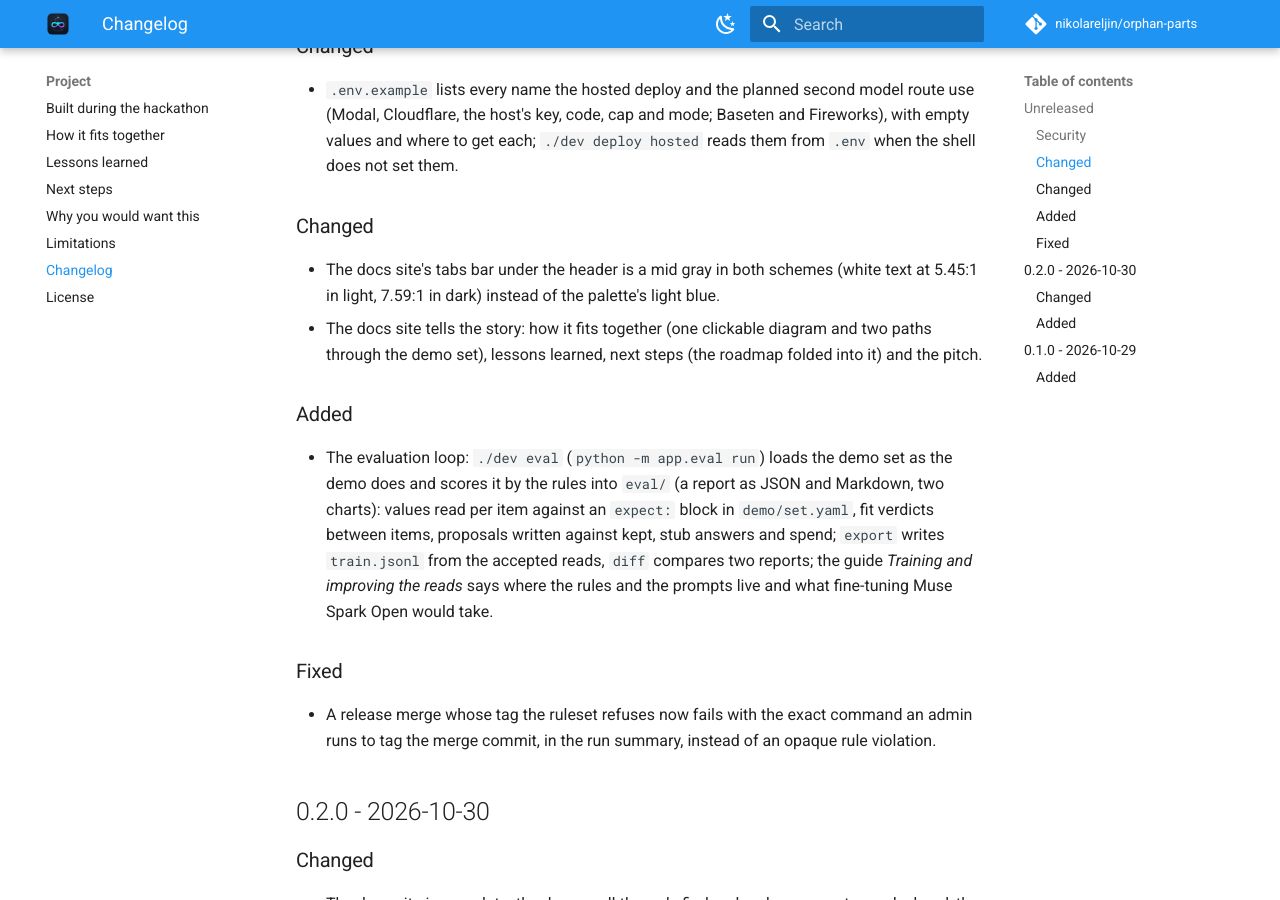
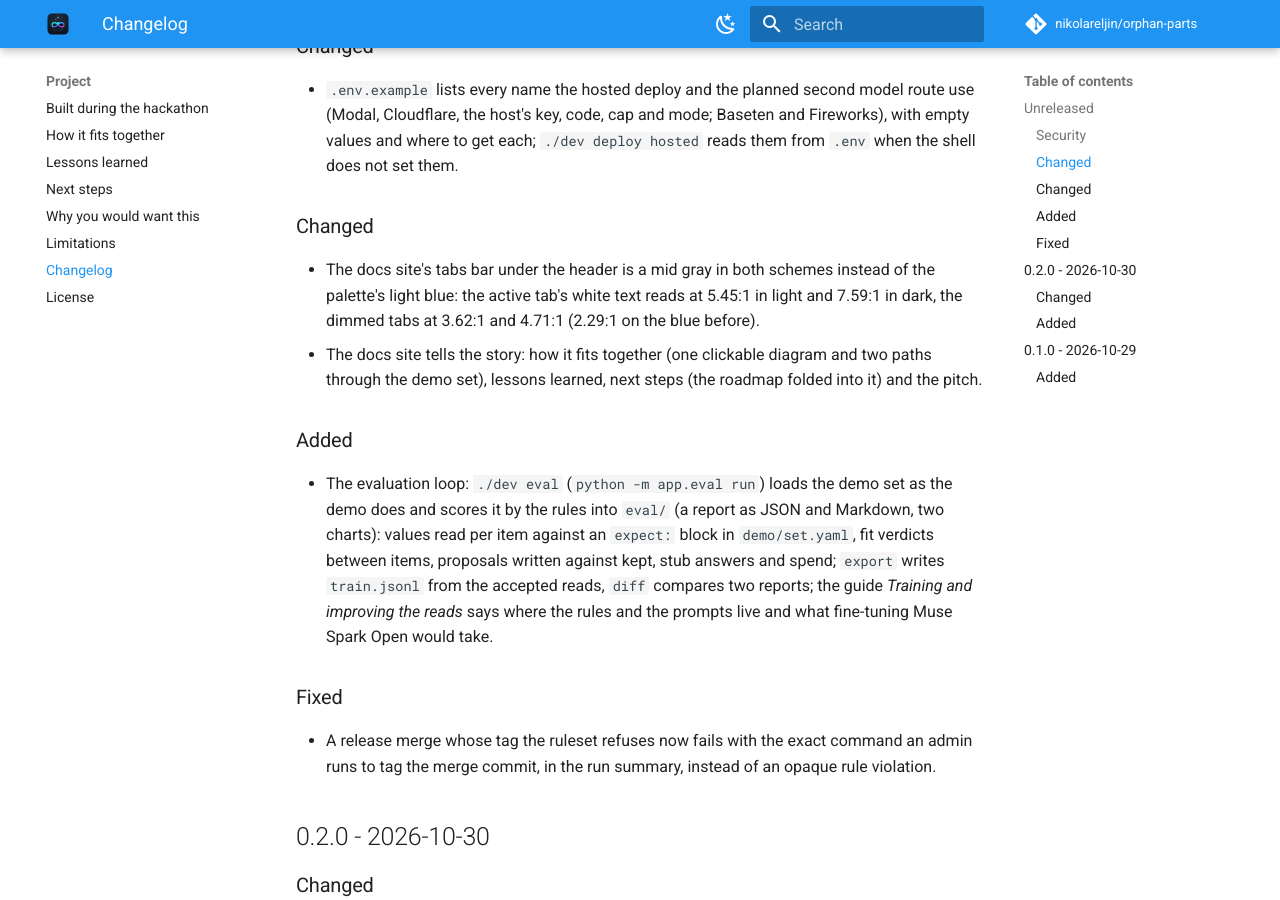
Before and after one commit to nikolareljin/orphan-parts, an MkDocs documentation site: the page built from docs/project/changelog.md, in a window 1280 px wide and 900 px high, scrolled down 494 px. Built offline with MkDocs 1.6.1 and Material for MkDocs 9.7.7, drawn with Linux system fonts in a browser that asks for light colours; comment, search, counter and statistics services are not loaded.

Commit message:
docs: state the tab contrast for dimmed and active labels

```diff
--- a/CHANGELOG.md
+++ b/CHANGELOG.md
@@ -11,7 +11,7 @@
 - `.env.example` lists every name the hosted deploy and the planned second model route use (Modal, Cloudflare, the host's key, code, cap and mode; Baseten and Fireworks), with empty values and where to get each; `./dev deploy hosted` reads them from `.env` when the shell does not set them.
 
 ### Changed
-- The docs site's tabs bar under the header is a mid gray in both schemes (white text at 5.45:1 in light, 7.59:1 in dark) instead of the palette's light blue.
+- The docs site's tabs bar under the header is a mid gray in both schemes instead of the palette's light blue: the active tab's white text reads at 5.45:1 in light and 7.59:1 in dark, the dimmed tabs at 3.62:1 and 4.71:1 (2.29:1 on the blue before).
 - The docs site tells the story: how it fits together (one clickable diagram and two paths through the demo set), lessons learned, next steps (the roadmap folded into it) and the pitch.
 ### Added
 - The evaluation loop: `./dev eval` (`python -m app.eval run`) loads the demo set as the demo does and scores it by the rules into `eval/` (a report as JSON and Markdown, two charts): values read per item against an `expect:` block in `demo/set.yaml`, fit verdicts between items, proposals written against kept, stub answers and spend; `export` writes `train.jsonl` from the accepted reads, `diff` compares two reports; the guide *Training and improving the reads* says where the rules and the prompts live and what fine-tuning Muse Spark Open would take.
--- a/docs/assets/extra.css
+++ b/docs/assets/extra.css
@@ -1,6 +1,7 @@
 /* The tabs bar under the header: a mid gray instead of the palette's light blue.
-   Both grays keep white text above 4.5:1 (#5f6b77 at 5.45:1, #4b5560 at 7.59:1).
-   The tab text itself keeps Material's colors and opacity rules. */
+   The tab text keeps Material's white and its opacity rules: the active or
+   hovered tab is full white (5.45:1 on #5f6b77, 7.59:1 on #4b5560), the others
+   are white at 70% opacity (3.62:1 and 4.71:1; on the blue it was 2.29:1). */
 [data-md-color-scheme="default"] .md-tabs {
   background-color: #5f6b77;
 }
```
